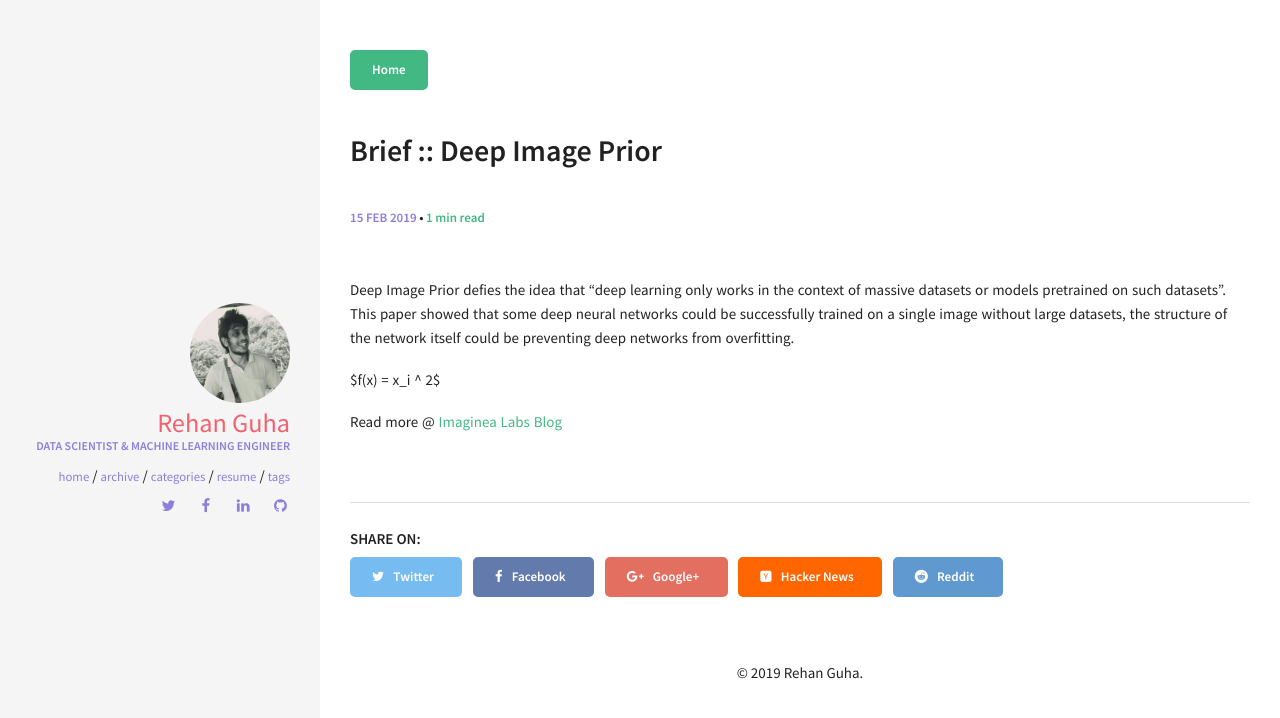
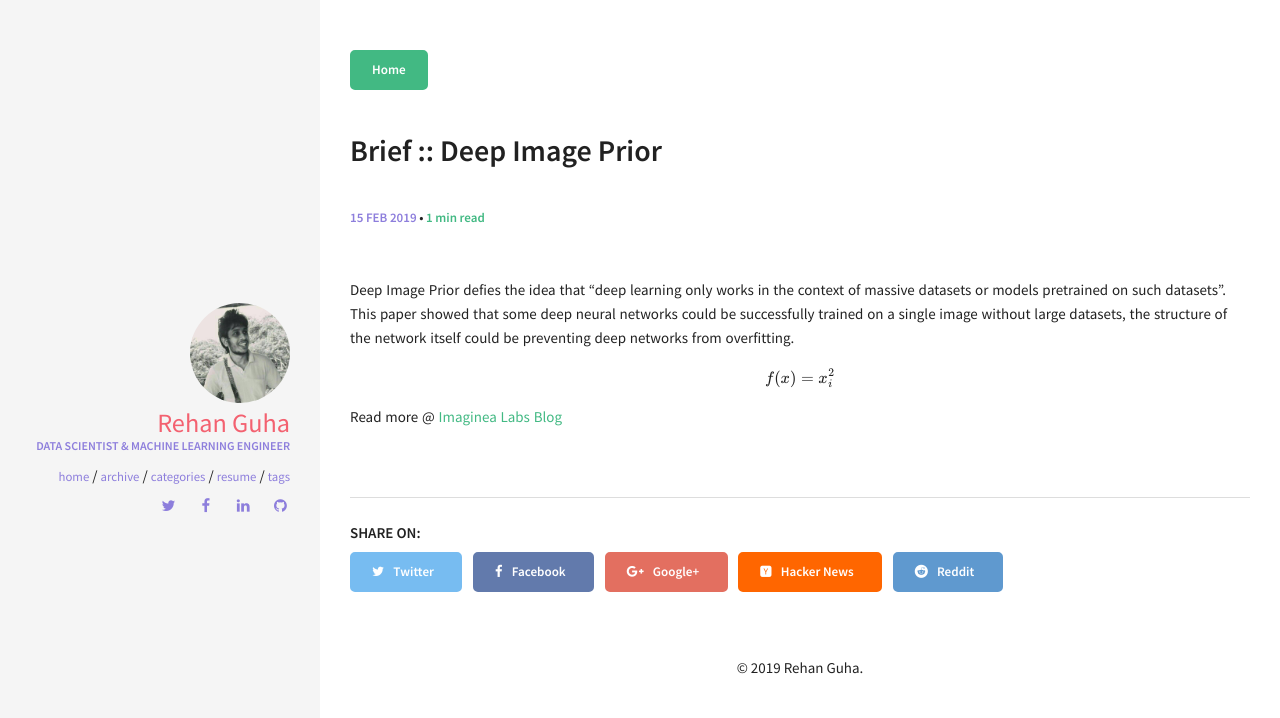
Before and after one commit to rehanguha/rehanguha.github.io, a Jekyll site: the page built from _posts/2019-02-15-deep-image-prior.md, in a window 1280 px wide. Shown: the top 718 px of the page. Built offline with Jekyll 4.4.1, drawn with Linux system fonts in a browser that asks for light colours; formulas are drawn with MathJax 3; comment, search, counter and statistics services are not loaded.

```diff
--- a/_posts/2019-02-15-deep-image-prior.md
+++ b/_posts/2019-02-15-deep-image-prior.md
@@ -12,7 +12,7 @@ comments: true
 Deep Image Prior defies the idea that “deep learning only works in the context of massive datasets or models pretrained on such datasets”.
 This paper showed that some deep neural networks could be successfully trained on a single image without large datasets, the structure of the network itself could be preventing deep networks from overfitting.
 
-$f(x) = x_i ^ 2$
+$$ f(x) = x_i ^ 2 $$
 
 
 Read more @ [Imaginea Labs Blog](https://labs.imaginea.com/post/deep-image-prior/)
```
